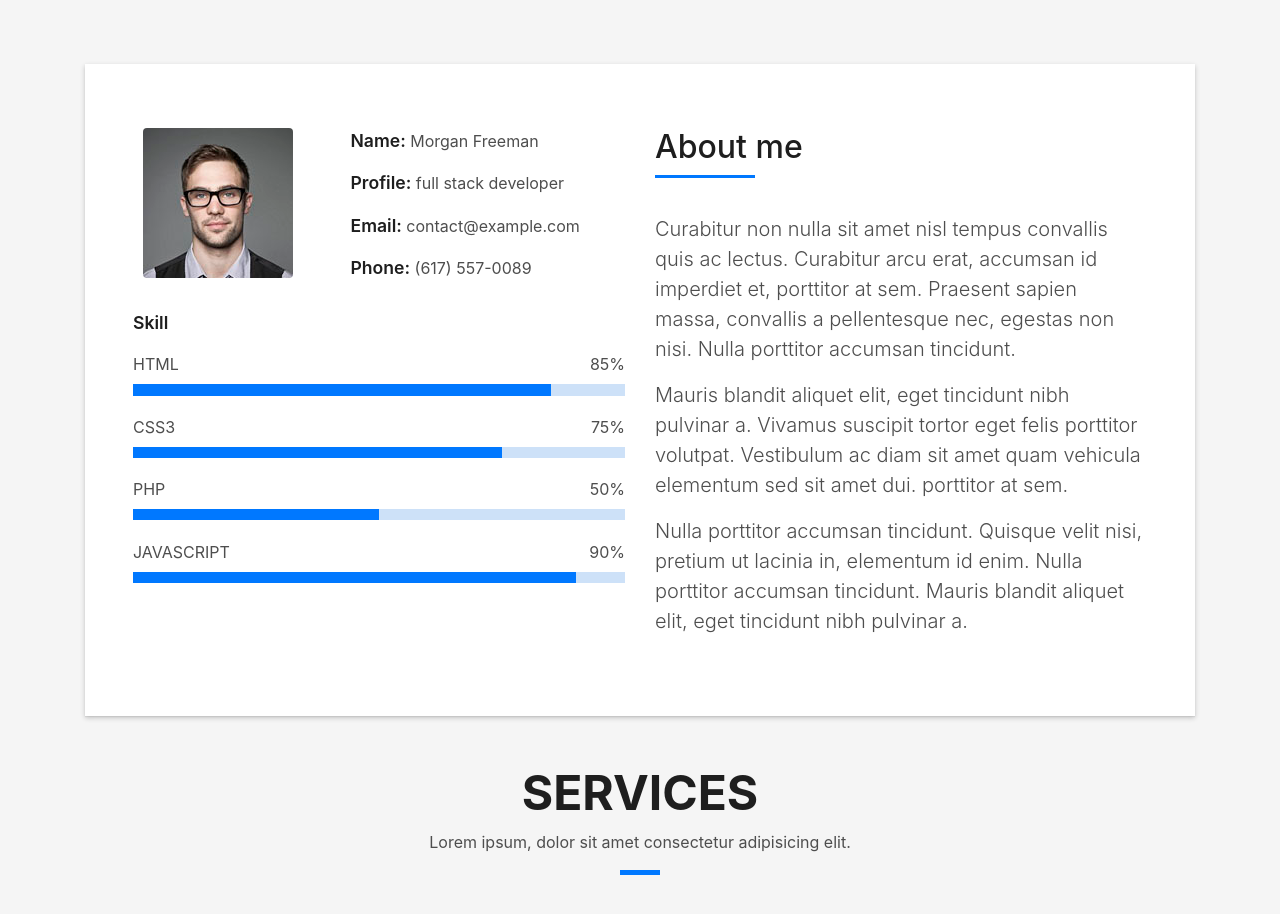
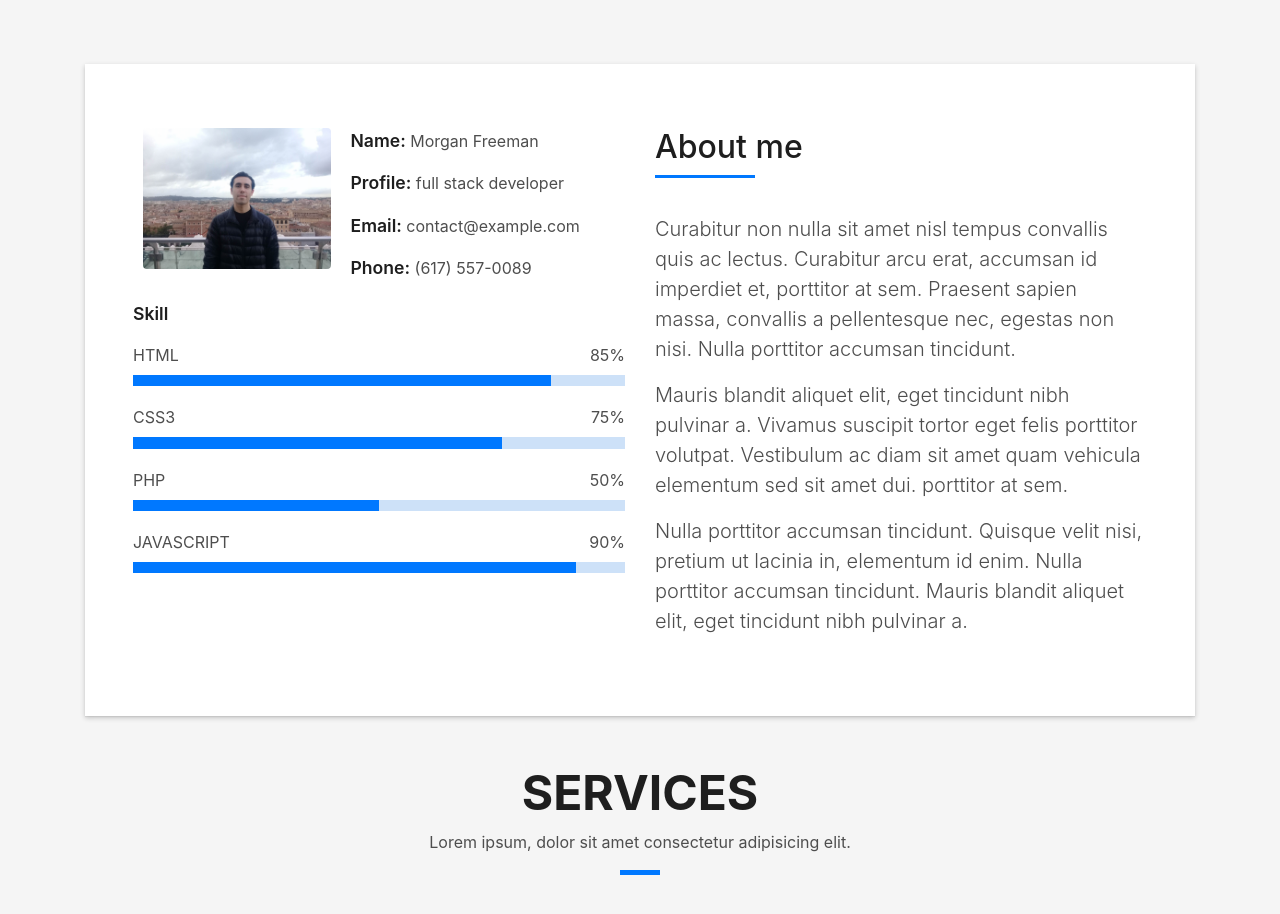
Before and after one commit to gmancuso01/gmancuso01.github.io, a plain HTML site: page index.html in a window 1280 px wide. Shown: the part 800-1714 px from the top of the page. Drawn offline with Linux system fonts and the light colour scheme; files whose address does not match are found by name.

Commit message:
Update index.html

```diff
--- a/index.html
+++ b/index.html
@@ -97,7 +97,8 @@
                 <div class="row">
                   <div class="col-sm-6 col-md-5">
                     <div class="about-img">
-                      <img src="img/testimonial-2.jpg" class="img-fluid rounded b-shadow-a" alt="">
+<!-- Original line    <img src="img/testimonial-2.jpg" class="img-fluid rounded b-shadow-a" alt="">  -->
+                      <img src="img/altare-alla-patria.jpg" class="img-fluid rounded b-shadow-a" alt="">
                     </div>
                   </div>
                   <div class="col-sm-6 col-md-7">
```
